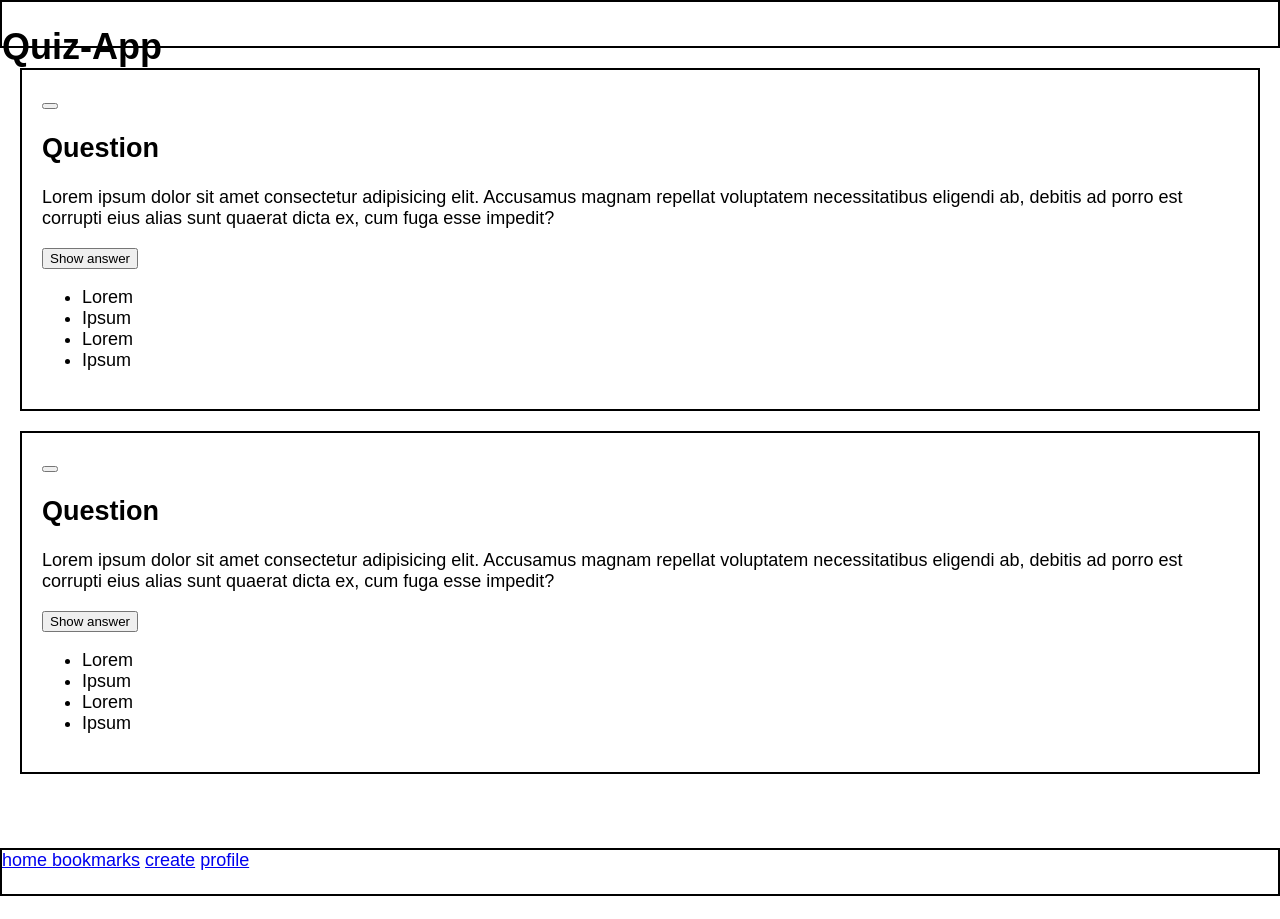
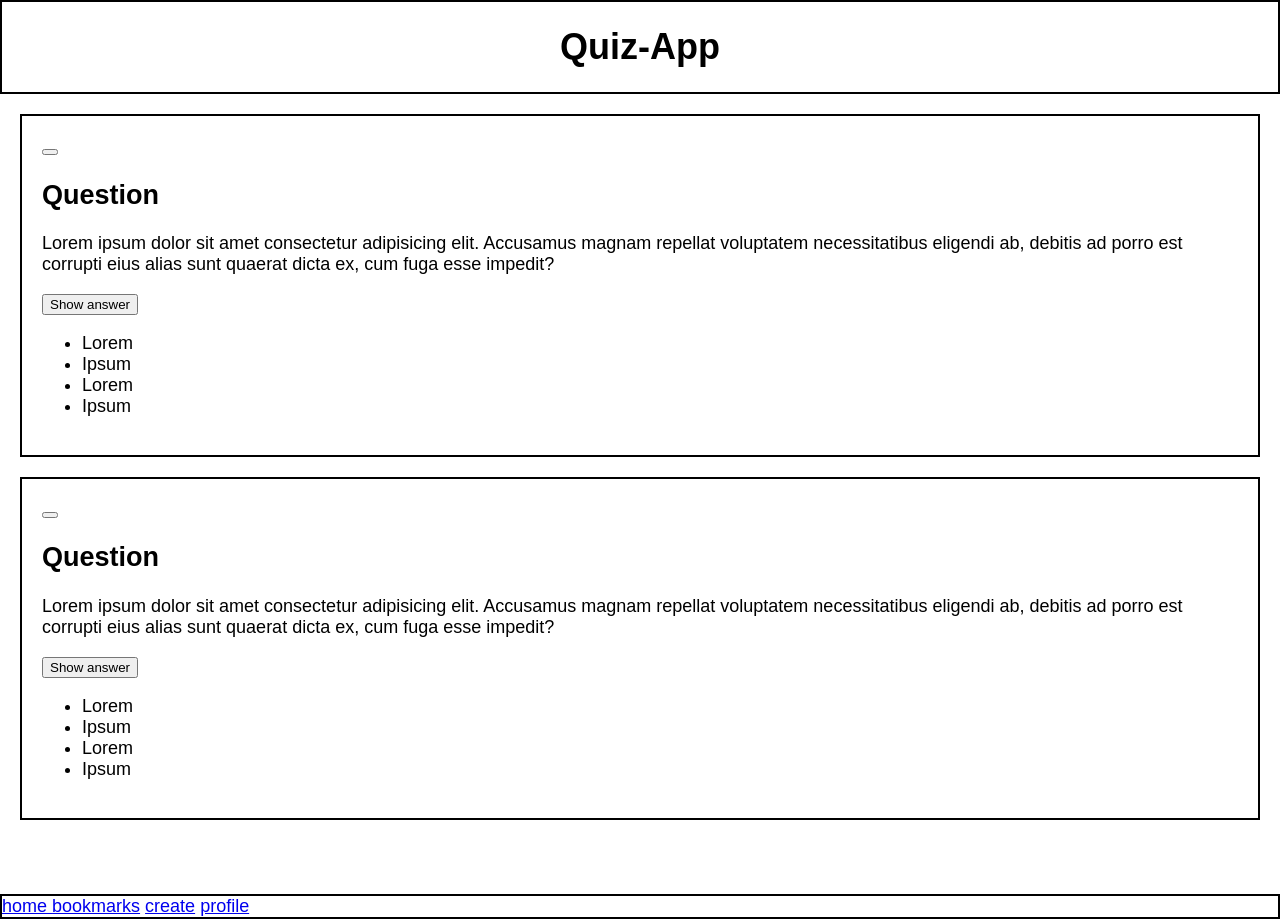
Before and after one commit to maximiliangustmann/quiz-app, a website: page index.html in a window 1280 px wide. Before the commit the page ends 896 px from the top, so only its background shows below. Drawn offline with Linux system fonts and the light colour scheme.

Commit message:
Changing header

```diff
--- a/scss/_base.scss
+++ b/scss/_base.scss
@@ -7,7 +7,7 @@ body {
   font-size: 112.5%;
   font-family: sans-serif;
   display: grid;
-  grid-template-rows: 48px auto 48px;
+  grid-template-rows: auto auto auto;
 }
 
 main {
--- a/scss/components/header.scss
+++ b/scss/components/header.scss
@@ -1,3 +1,4 @@
 header {
   border: solid black 2px;
+  text-align: center;
 }
```
Also changed, not shown: styles.css.
